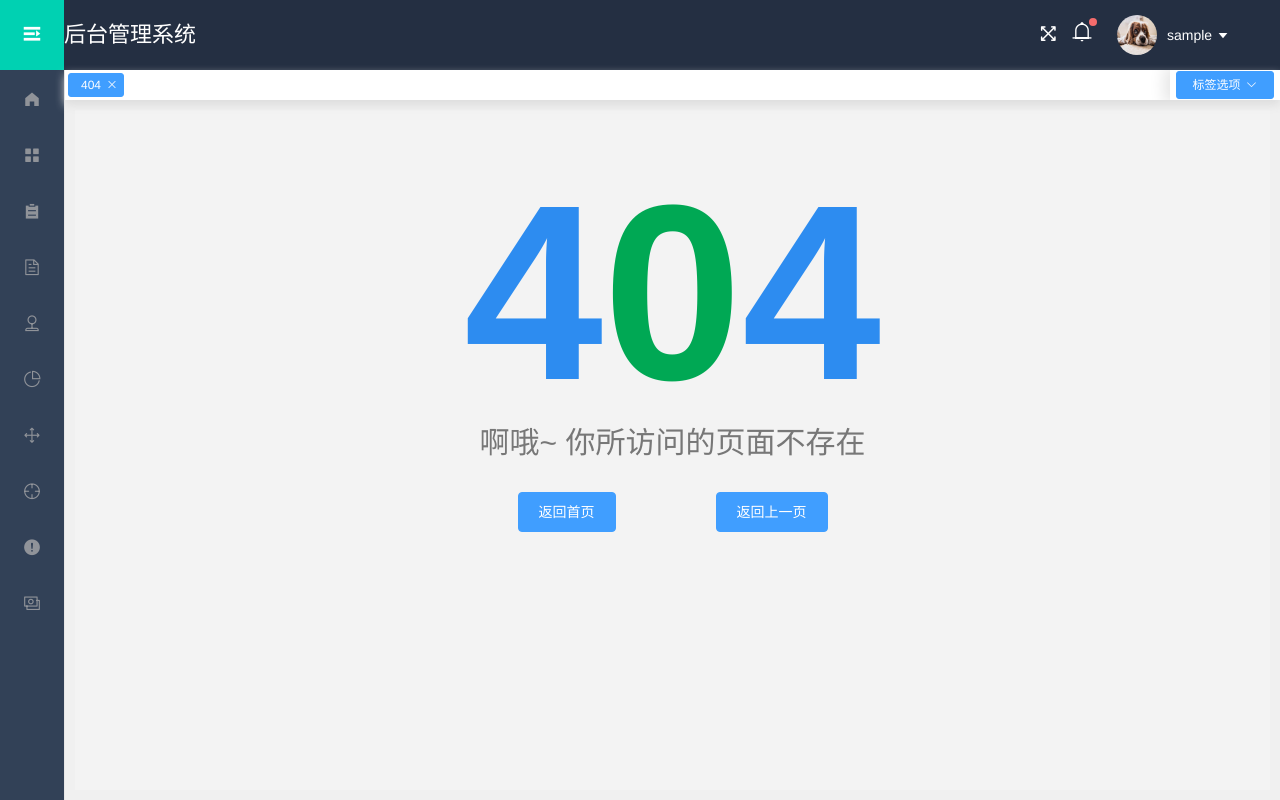
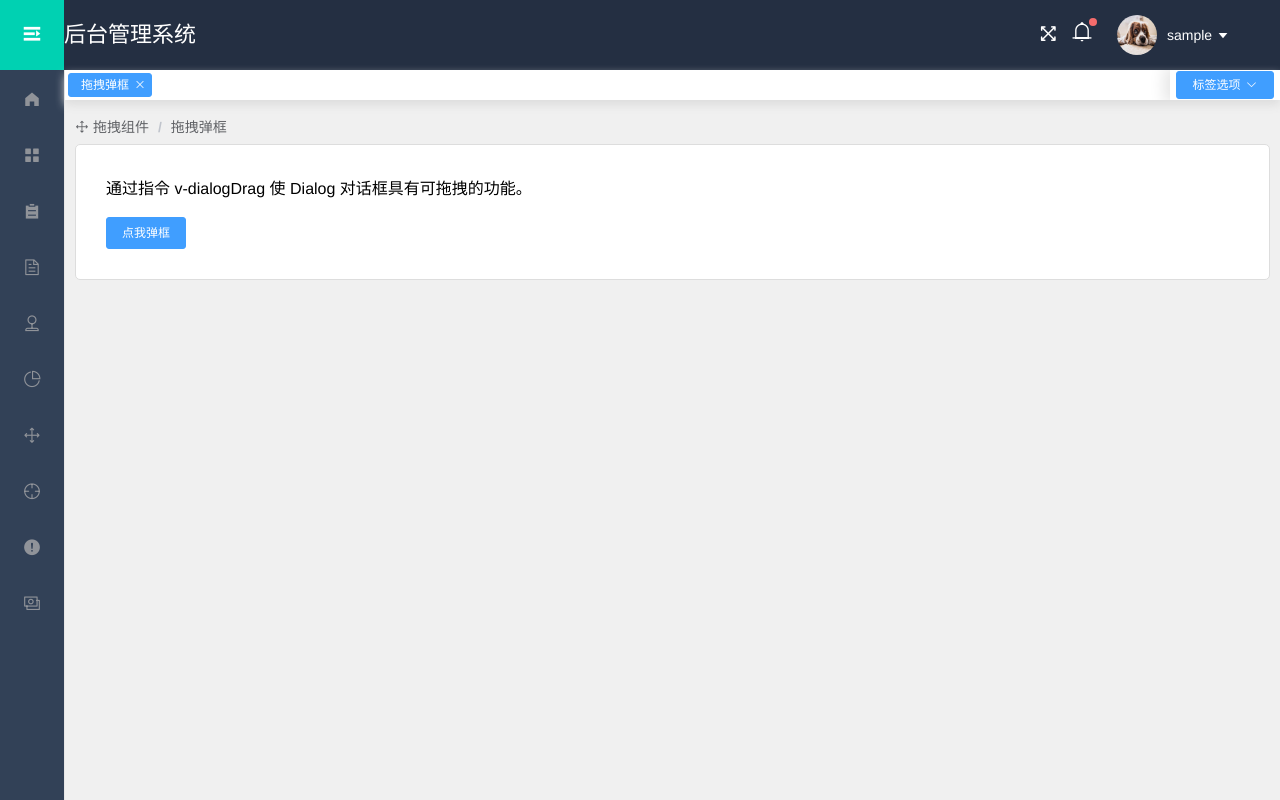
Before and after one commit to root-lucas/vue-admin, a Vue app: page /dialog in a window 1280 px wide. Before the commit this address led to /404. Built offline with nearby package versions, Linux system fonts and the light colour scheme; sample sign-in values are in the browser's storage.

Commit message:
draggable dialog page

```diff
--- /dev/null
+++ b/src/components/common/directives.js
@@ -0,0 +1,80 @@
+import Vue from 'vue'
+
+// v-dialogDrag: 弹窗拖拽属性
+Vue.directive('dialogDrag', {
+    bind(el, binding, vnode, oldVnode) {
+        console.log('=====', el)
+        const dialogHeaderEl = el.querySelector('.el-dialog__header')
+        const dragDom = el.querySelector('.el-dialog')
+
+        dialogHeaderEl.style.cssText += ';cursor:move;'
+        dragDom.style.cssText += ';top:0px;'
+
+        // 获取原有属性 ie dom元素.currentStyle 火狐谷歌 window.getComputedStyle(dom元素, null);
+        const sty = (() => {
+            if (window.document.currentStyle) {
+                return (dom, attr) => dom.currentStyle[attr]
+            } else {
+                return (dom, attr) => getComputedStyle(dom, false)[attr]
+            }
+        })()
+
+        dialogHeaderEl.onmousedown = (e) => {
+            // 鼠标按下，计算当前元素距离可视区的距离
+            const disX = e.clientX - dialogHeaderEl.offsetLeft
+            const disY = e.clientY - dialogHeaderEl.offsetTop
+
+            const screenWidth = document.body.clientWidth // body当前宽度
+            const screenHeight = document.documentElement.clientHeight // 可见区域高度(应为body高度，可某些环境下无法获取)
+
+            const dragDomWidth = dragDom.offsetWidth // 对话框宽度
+            const dragDomheight = dragDom.offsetHeight // 对话框高度
+
+            const minDragDomLeft = dragDom.offsetLeft
+            const maxDragDomLeft = screenWidth - dragDom.offsetLeft - dragDomWidth
+
+            const minDragDomTop = dragDom.offsetTop
+            const maxDragDomTop = screenHeight - dragDom.offsetTop - dragDomheight
+
+            // 获取到的值带px 正则匹配替换
+            let styL = sty(dragDom, 'left')
+            let styT = sty(dragDom, 'top')
+
+            // 注意在ie中 第一次获取到的值为组件自带50% 移动之后赋值为px
+            if (styL.includes('%')) {
+                styL = +document.body.clientWidth * (+styL.replace(/\%/g, '') / 100)
+                styT = +document.body.clientHeight * (+styT.replace(/\%/g, '') / 100)
+            } else {
+                styL = +styL.replace(/\px/g, '')
+                styT = +styT.replace(/\px/g, '')
+            }
+
+            document.onmousemove = function(e) {
+                // 通过事件委托，计算移动的距离
+                let left = e.clientX - disX
+                let top = e.clientY - disY
+
+                // 边界处理
+                if (-left > minDragDomLeft) {
+                    left = -minDragDomLeft
+                } else if (left > maxDragDomLeft) {
+                    left = maxDragDomLeft
+                }
+
+                if (-top > minDragDomTop) {
+                    top = -minDragDomTop
+                } else if (top > maxDragDomTop) {
+                    top = maxDragDomTop
+                }
+
+                // 移动当前元素
+                dragDom.style.cssText += `;left:${left + styL}px;top:${top + styT}px;`
+            }
+
+            document.onmouseup = function(e) {
+                document.onmousemove = null
+                document.onmouseup = null
+            }
+        }
+    },
+})
--- /dev/null
+++ b/src/components/page/DragDialog.vue
@@ -0,0 +1,45 @@
+<template>
+    <section class="main">
+        <div class="crumbs">
+            <el-breadcrumb separator="/">
+                <el-breadcrumb-item><i class="el-icon-rank"></i> 拖拽组件</el-breadcrumb-item>
+                <el-breadcrumb-item>拖拽弹框</el-breadcrumb-item>
+            </el-breadcrumb>
+        </div>
+        <div class="container">
+            <p>通过指令 v-dialogDrag 使 Dialog 对话框具有可拖拽的功能。</p>
+            <br />
+            <el-button type="primary" @click="visible = true">点我弹框</el-button>
+        </div>
+        <el-dialog v-dialogDrag title="拖拽弹框" center :visible.sync="visible" width="30%">
+            我是一个可以拖拽的对话框！
+            <span slot="footer" class="dialog-footer">
+                <el-button @click="visible = false">取 消</el-button>
+                <el-button type="primary" @click="visible = false">确 定</el-button>
+            </span>
+        </el-dialog>
+    </section>
+</template>
+
+<script>
+import '../common/directives';
+export default {
+    data() {
+        return {
+            visible: false,
+        }
+    },
+}
+</script>
+
+<style scoped>
+.crumbs {
+    margin: 10px 0;
+}
+.container {
+    padding: 30px;
+    background: #fff;
+    border: 1px solid #ddd;
+    border-radius: 5px;
+}
+</style>
--- a/src/router/index.js
+++ b/src/router/index.js
@@ -67,6 +67,12 @@ const routes = [
                 component: () => import(/* webpackChunkName: "drag" */ '../components/page/DragList.vue'),
                 meta: { title: '拖拽列表' },
             },
+            {
+                // 拖拽Dialog组件
+                path: '/dialog',
+                component: () => import(/* webpackChunkName: "dragdialog" */ '../components/page/DragDialog.vue'),
+                meta: { title: '拖拽弹框' },
+            },
         ],
     },
     {
```
